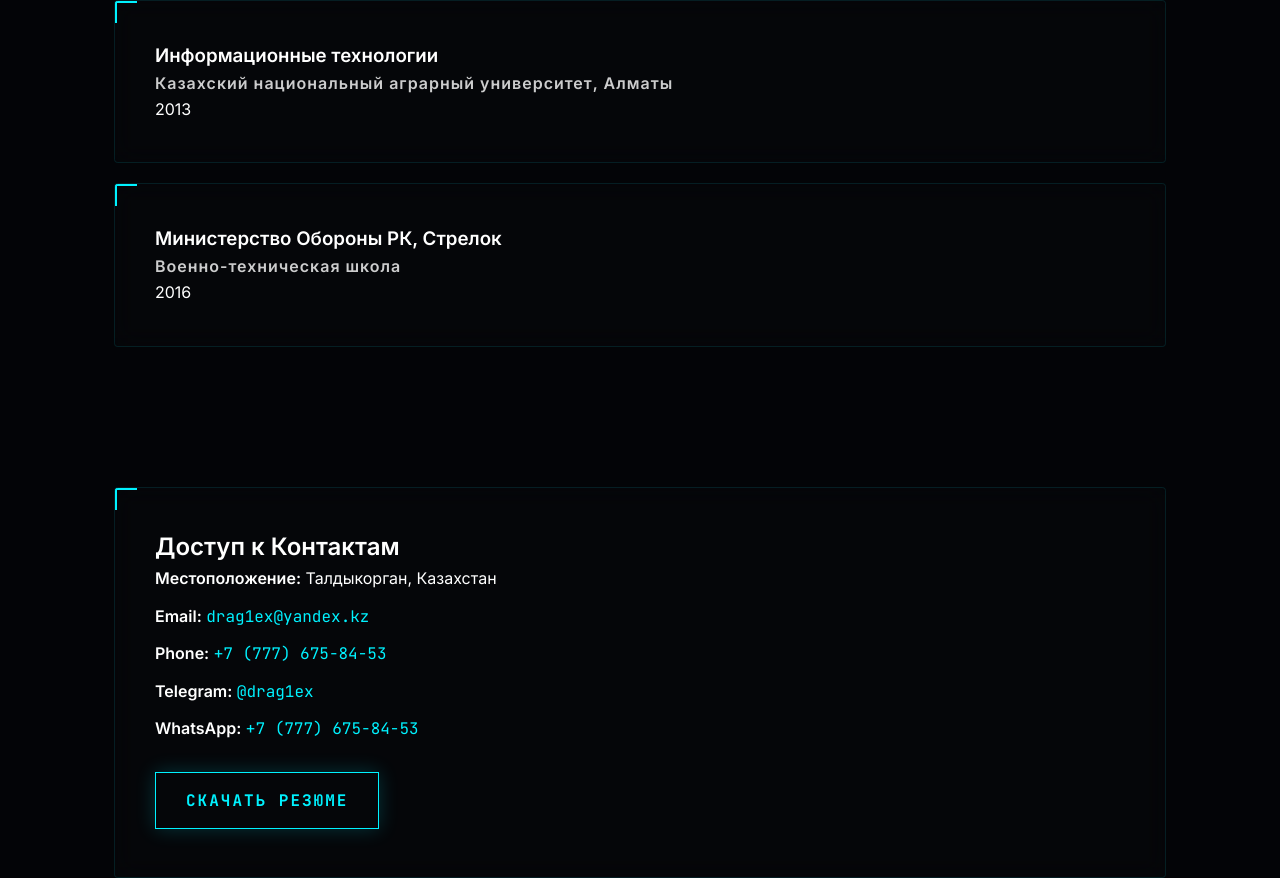
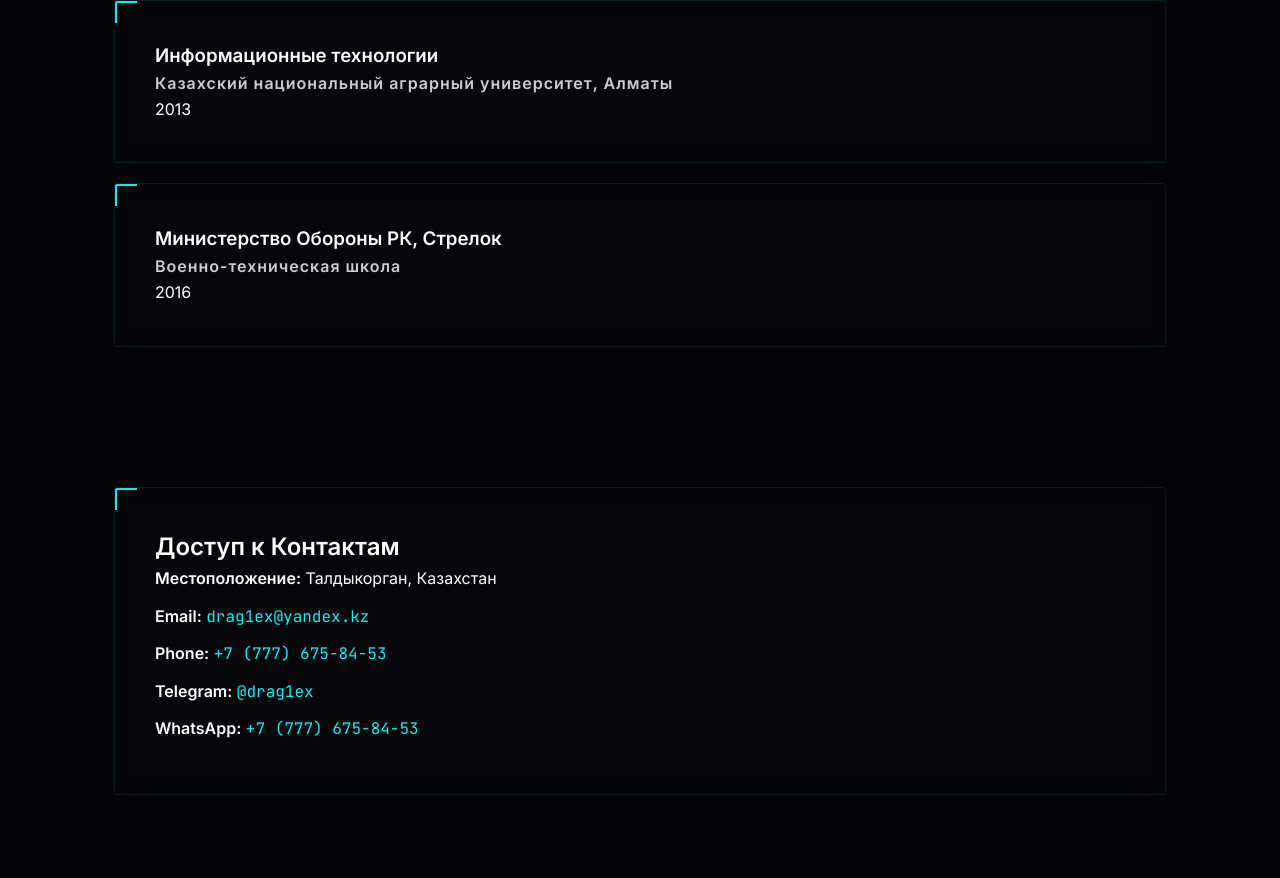
Before and after one commit to dragonokot/portfolio, a website built with Vite: page index.html in a window 1280 px wide. Shown: the part 3365-4243 px from the top of the page. After the commit the page ends 4160 px from the top, so only its background shows below. Built offline with nearby package versions, Linux system fonts and the light colour scheme.

Commit message:
Remove resume download feature

```diff
--- a/index.html
+++ b/index.html
@@ -67,9 +67,6 @@
         <p><strong>Telegram:</strong> <a href="https://t.me/drag1ex" target="_blank">@drag1ex</a></p>
         <p><strong>WhatsApp:</strong> <a href="https://wa.me/77776758453" target="_blank">+7 (777) 675-84-53</a></p>
 
-        <div style="margin-top: 30px;">
-          <a href="/resume.pdf" download id="download-cv" class="btn-download"></a>
-        </div>
       </section>
     </main>
 
--- a/src/main.js
+++ b/src/main.js
@@ -22,7 +22,6 @@ const elements = {
   contactTitle: getEl('contact-title'),
   labelLoc: getEl('label-loc'),
   valLoc: getEl('val-loc'),
-  downloadCv: getEl('download-cv'),
   langButtons: document.querySelectorAll('.btn-lang'),
   timeline: getEl('timeline'),
   skillsGrid: getEl('skills-grid'),
@@ -125,7 +124,6 @@ function render() {
   if (elements.skillsTitle) elements.skillsTitle.textContent = t.skills_title;
   if (elements.eduTitle) elements.eduTitle.textContent = t.education_title;
   if (elements.contactTitle) elements.contactTitle.textContent = t.contact_title;
-  if (elements.downloadCv) elements.downloadCv.textContent = t.download_cv;
 
   const labels = {
     ru: { loc: "Местоположение:" },
--- a/src/translations.js
+++ b/src/translations.js
@@ -63,7 +63,6 @@ export const translations = {
     skills_title: "Core Proficiencies",
     skills: ["Software Setup", "PC Setup & Repair", "Network Configuration", "PC Assembly", "Database Management", "Technical Maintenance"],
     contact_title: "Terminal Access",
-    download_cv: "DOWNLOAD CV",
     location: "Taldykorgan, Kazakhstan"
   },
   ru: {
@@ -122,7 +121,6 @@ export const translations = {
     skills_title: "Ключевые Навыки",
     skills: ["Настройка ПО", "Настройка ПК", "Ремонт ПК", "Настройка сетевых подключений", "Сборка ПК", "Работа с базами данных", "Техническое обслуживание"],
     contact_title: "Доступ к Контактам",
-    download_cv: "СКАЧАТЬ РЕЗЮМЕ",
     location: "Талдыкорган, Казахстан"
   },
   kz: {
@@ -181,7 +179,6 @@ export const translations = {
     skills_title: "Негізгі дағдылар",
     skills: ["Бағдарламалық жасақтаманы баптау", "ДК баптау және жөндеу", "Желілік қосылымдарды баптау", "ДК құрастыру", "Дерекқорлармен жұмыс", "Техникалық қызмет көрсету"],
     contact_title: "Байланыс мәліметтері",
-    download_cv: "ТҮЙІНДЕМЕНІ ЖҮКТЕУ",
     location: "Талдықорған, Қазақстан"
   }
 };
```
